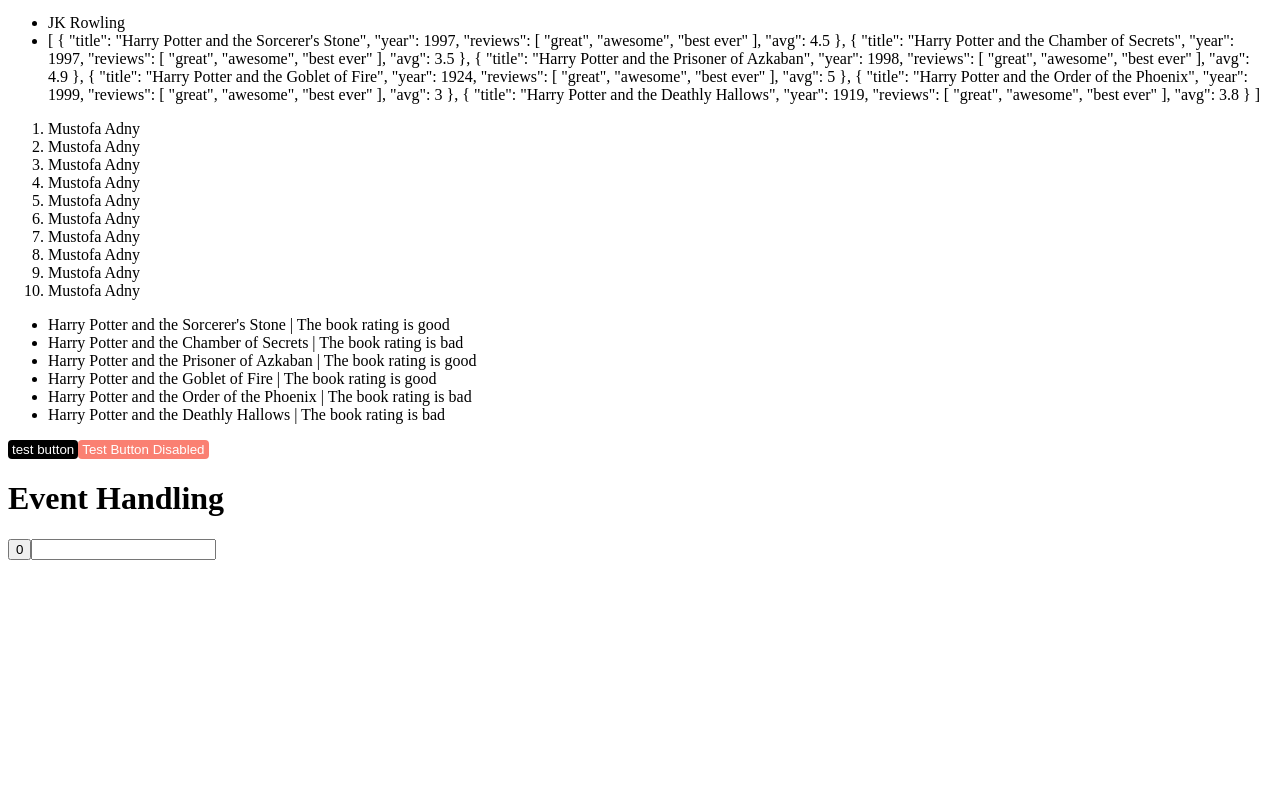
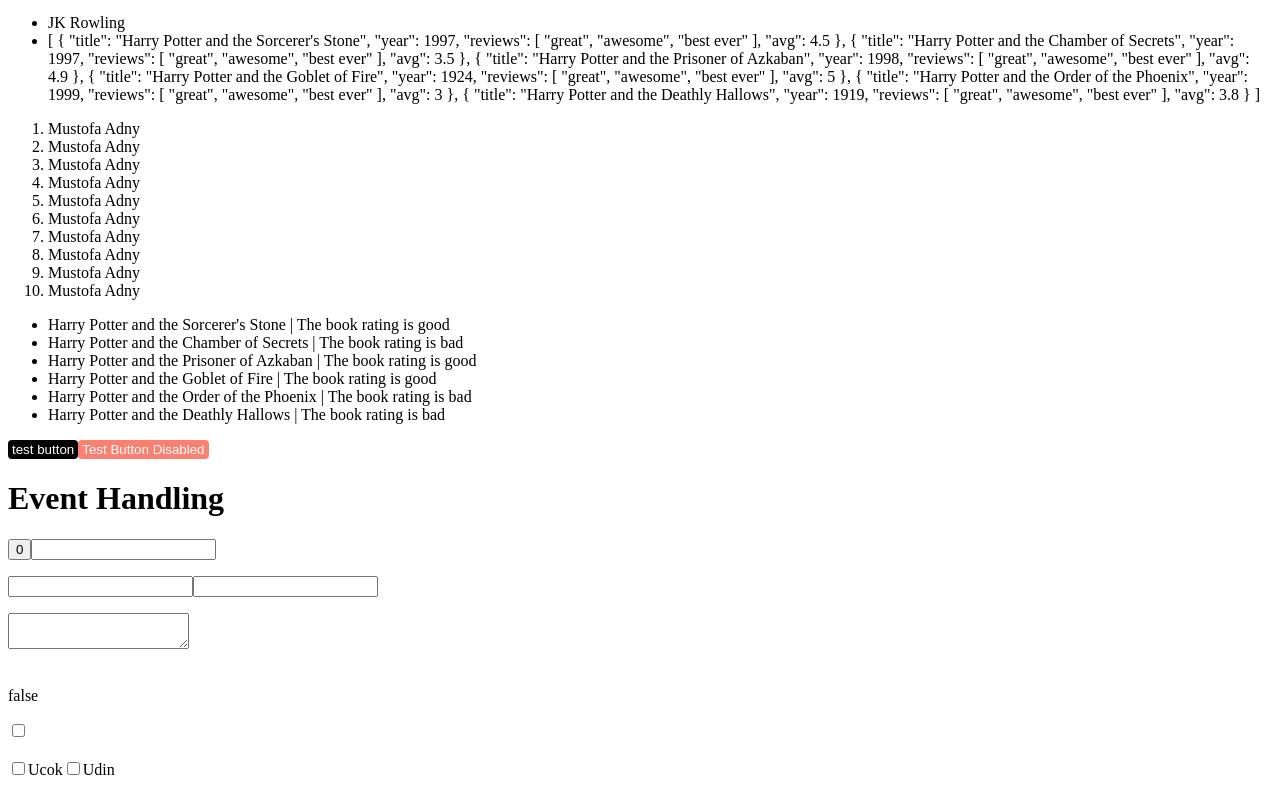
Before and after one commit to Mustofaadni04040/vue-basics, a Vue app: page / in a window 1280 px wide. Shown: the part 792-1579 px from the top of the page. Before the commit the page ends 1360 px from the top, so only its background shows below. Built offline with nearby package versions, Linux system fonts and the light colour scheme.

Commit message:
Form Input Bindings

```diff
--- a/src/App.vue
+++ b/src/App.vue
@@ -6,6 +6,7 @@
 import ListRendering from './components/ListRendering.vue'
 import ClassAndStyle from './components/ClassAndStyle.vue'
 import EventHandling from './components/EventHandling.vue'
+import FormInput from './components/FormInput.vue'
 
 const name = 'Ucok Udin'
 const blogPost = "<p style='color: red'>Ini adalah blog post</p>"
@@ -62,6 +63,7 @@
   />
 
   <EventHandling />
+  <FormInput />
 </template>
 
 <style scoped></style>
--- /dev/null
+++ b/src/components/FormInput.vue
@@ -0,0 +1,36 @@
+<script setup>
+import { ref } from 'vue'
+
+const name = ref('')
+const desc = ref('')
+const isChecked = ref(false)
+const arrayCheckbox = ref([])
+console.log(name)
+
+const handleInput = (e) => {
+  name.value = e.target.value
+  console.log(name.value)
+}
+</script>
+
+<template>
+  <p>{{ name }}</p>
+  <input type="text" @input="handleInput" />
+  <input type="text" v-model.lazy.number="name" />
+
+  <p style="white-space: pre-line">{{ desc }}</p>
+  <textarea v-model="desc" />
+
+  <br />
+  <br />
+  <p>{{ isChecked }}</p>
+  <input type="checkbox" v-model="isChecked" />
+
+  <br />
+  <br />
+  <p v-for="(item, index) in arrayCheckbox" :key="index">{{ item }}</p>
+  <input type="checkbox" v-model="arrayCheckbox" value="Ucok" id="Ucok" />
+  <label for="Ucok">Ucok</label>
+  <input type="checkbox" v-model="arrayCheckbox" value="Udin" id="Udin" />
+  <label for="Udin">Udin</label>
+</template>
```
